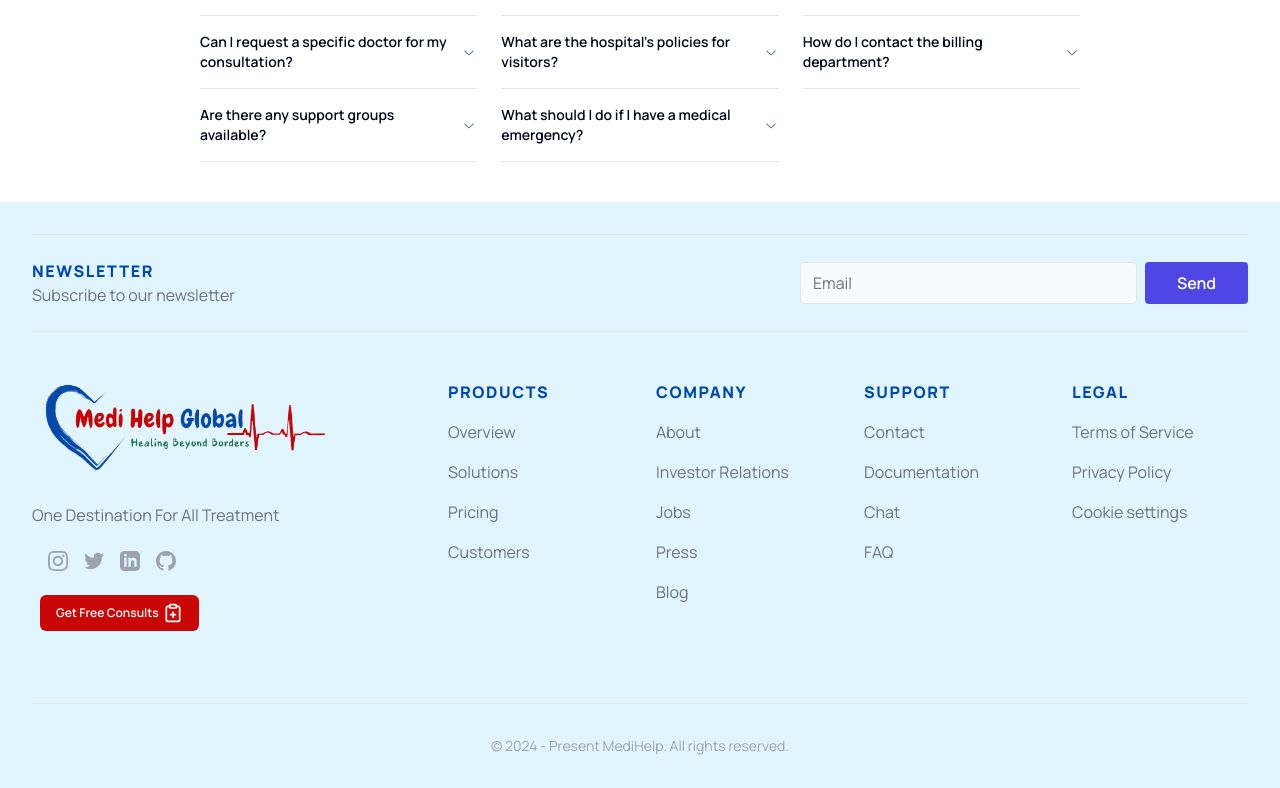
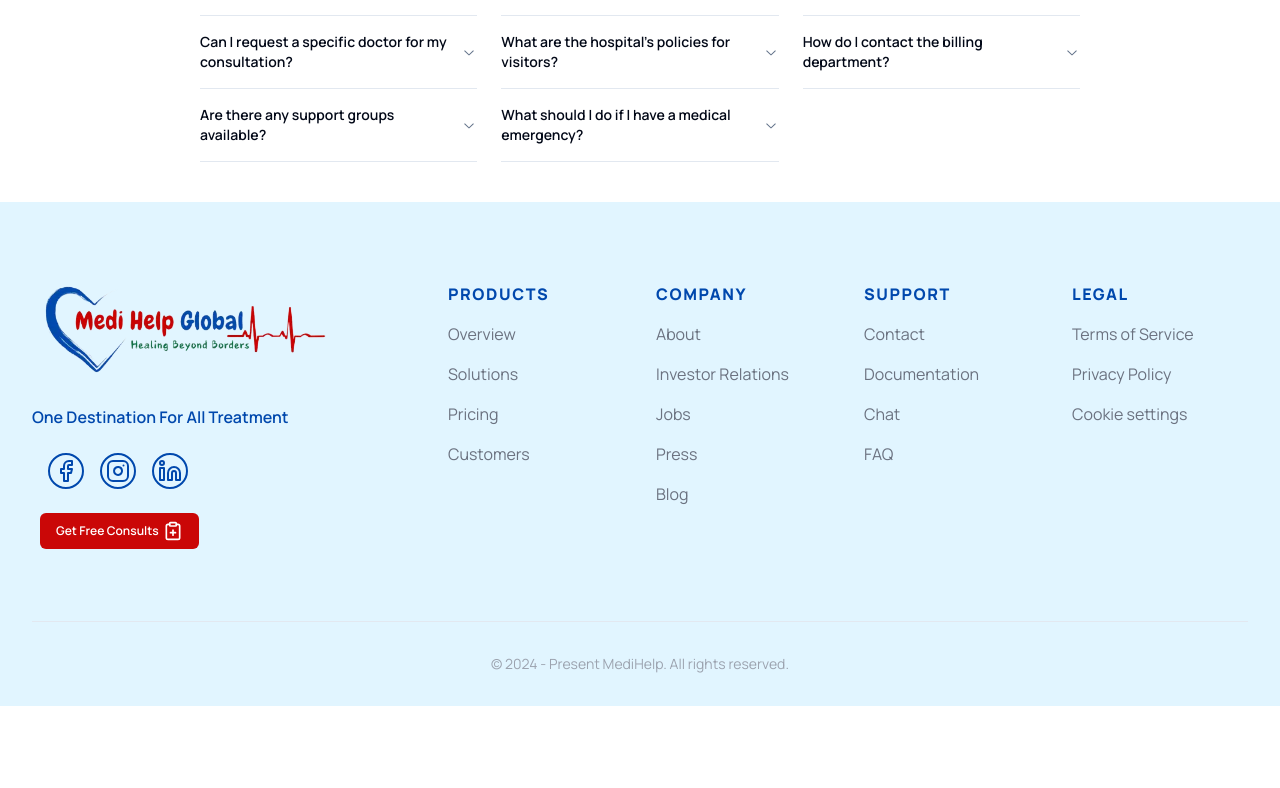
Before and after one commit to Akshat-Digitalalig/medi-help, a Next.js app: page / in a window 1280 px wide. Shown: the part 4508-5296 px from the top of the page. After the commit the page ends 5214 px from the top, so only its background shows below. Built offline with nearby package versions, Linux system fonts and the light colour scheme.

Commit message:
Refactor form initialization in consult online page, update tab labels to title case, enhance UtilsBar with routing on item click, and improve hospital details display with new icons and layout adjustments.

```diff
--- a/src/app/consult-online/page.tsx
+++ b/src/app/consult-online/page.tsx
@@ -6,13 +6,13 @@ import { countryCityData, countryCodeData } from "@/lib/constant/unversal";
 const Page: React.FC = () => {
     const [countryCode, setCountryCode] = useState(countryCodeData["India"]);
     const [formData, setFormData] = useState({
-        name: 'narendra',
-        email: 'narendranishad59@gmail.com',
-        country: 'India',
-        city: 'Delhi',
-        phone: '21321323',
-        medicalProblem: '2321312',
-        ageOrDOB: '23232',
+        name: '',
+        email: '',
+        country: '',
+        city: '',
+        phone: '',
+        medicalProblem: '',
+        ageOrDOB: '',
     });
     const [files, setFiles] = useState<File[]>([]);
 
--- a/src/app/doctors/[slug]/page.tsx
+++ b/src/app/doctors/[slug]/page.tsx
@@ -77,9 +77,9 @@ export default function Page() {
                 </div>
                 <Tabs defaultValue="education" className="w-[400px] my-2 pb-10">
                     <TabsList className='bg-blue-600/20  mb-2'>
-                        <TabsTrigger  className='font-semibold' value="education">education</TabsTrigger>
-                        <TabsTrigger className='font-semibold' value="experience">experience</TabsTrigger>
-                        <TabsTrigger className='font-semibold' value="awards">awards</TabsTrigger>
+                        <TabsTrigger  className='font-semibold' value="education">Education</TabsTrigger>
+                        <TabsTrigger className='font-semibold' value="experience">Experience</TabsTrigger>
+                        <TabsTrigger className='font-semibold' value="awards">Awards</TabsTrigger>
                     </TabsList>
                     <TabsContent value="education">
                         <div>
--- a/src/components/Universal/Footer.tsx
+++ b/src/components/Universal/Footer.tsx
@@ -1,25 +1,13 @@
 import Image from 'next/image'
 import React from 'react'
 import GetFree from '../ui/GetFree'
+import { Facebook, Instagram, Linkedin } from 'lucide-react'
 
 export default function Footer() {
     return (
         <footer className="bg-[#E1F5FF] pt-4 sm:pt-6 lg:pt-8">
             <div className="mx-auto max-w-screen-2xl px-4 md:px-8">
-                <div className="flex flex-col items-center justify-between gap-2 border-b border-t py-6 md:flex-row">
-                    <div className="mb-3 text-center md:mb-0 md:text-left">
-                        <span className="font-bold uppercase tracking-widest text-myblue">Newsletter</span>
-                        <p className="text-gray-500">Subscribe to our newsletter</p>
-                    </div>
-
-                    <form className="flex w-full gap-2 md:max-w-md">
-                        <input placeholder="Email" className="w-full flex-1 rounded border bg-gray-50 px-3 py-2 text-gray-800 placeholder-gray-500 outline-none ring-indigo-300 transition duration-100 focus:ring" />
-
-                        <button className="inline-block rounded  px-8 py-2 text-center text-sm font-semibold text-white outline-none ring-indigo-300 transition duration-100 bg-indigo-600 focus-visible:ring active:bg-indigo-700 md:text-base">Send</button>
-                    </form>
-                </div>
             </div>
-
             <div className="pt-12">
                 <div className="mx-auto max-w-screen-2xl px-4 md:px-8">
                     <div className="mb-16 grid grid-cols-2 gap-12 md:grid-cols-4 lg:grid-cols-6 lg:gap-8">
@@ -34,33 +22,23 @@ export default function Footer() {
 
 
 
-                            <p className="mb-6 text-gray-500 sm:pr-8">One Destination For All Treatment</p>
+                            <p className="mb-6 text-myblue font-semibold sm:pr-8">One Destination For All Treatment</p>
 
 
                             <div className="flex gap-4 pl-4">
-                                <a href="#" target="_blank" className="text-gray-400 transition duration-100 hover:text-gray-500 active:text-gray-600">
-                                    <svg className="h-5 w-5" width="24" height="24" viewBox="0 0 24 24" fill="currentColor" xmlns="http://www.w3.org/2000/svg">
-                                        <path d="M12 2.163c3.204 0 3.584.012 4.85.07 3.252.148 4.771 1.691 4.919 4.919.058 1.265.069 1.645.069 4.849 0 3.205-.012 3.584-.069 4.849-.149 3.225-1.664 4.771-4.919 4.919-1.266.058-1.644.07-4.85.07-3.204 0-3.584-.012-4.849-.07-3.26-.149-4.771-1.699-4.919-4.92-.058-1.265-.07-1.644-.07-4.849 0-3.204.013-3.583.07-4.849.149-3.227 1.664-4.771 4.919-4.919 1.266-.057 1.645-.069 4.849-.069zm0-2.163c-3.259 0-3.667.014-4.947.072-4.358.2-6.78 2.618-6.98 6.98-.059 1.281-.073 1.689-.073 4.948 0 3.259.014 3.668.072 4.948.2 4.358 2.618 6.78 6.98 6.98 1.281.058 1.689.072 4.948.072 3.259 0 3.668-.014 4.948-.072 4.354-.2 6.782-2.618 6.979-6.98.059-1.28.073-1.689.073-4.948 0-3.259-.014-3.667-.072-4.947-.196-4.354-2.617-6.78-6.979-6.98-1.281-.059-1.69-.073-4.949-.073zm0 5.838c-3.403 0-6.162 2.759-6.162 6.162s2.759 6.163 6.162 6.163 6.162-2.759 6.162-6.163c0-3.403-2.759-6.162-6.162-6.162zm0 10.162c-2.209 0-4-1.79-4-4 0-2.209 1.791-4 4-4s4 1.791 4 4c0 2.21-1.791 4-4 4zm6.406-11.845c-.796 0-1.441.645-1.441 1.44s.645 1.44 1.441 1.44c.795 0 1.439-.645 1.439-1.44s-.644-1.44-1.439-1.44z" />
-                                    </svg>
+                                <a href="#" target="_blank" className="text-myblue border-myblue rounded-full p-1 border-2 transition duration-100 hover:text-blue-500 active:text-blue-600">
+                                <Facebook />
                                 </a>
 
-                                <a href="#" target="_blank" className="text-gray-400 transition duration-100 hover:text-gray-500 active:text-gray-600">
-                                    <svg className="h-5 w-5" width="24" height="24" viewBox="0 0 24 24" fill="currentColor" xmlns="http://www.w3.org/2000/svg">
-                                        <path d="M24 4.557c-.883.392-1.832.656-2.828.775 1.017-.609 1.798-1.574 2.165-2.724-.951.564-2.005.974-3.127 1.195-.897-.957-2.178-1.555-3.594-1.555-3.179 0-5.515 2.966-4.797 6.045-4.091-.205-7.719-2.165-10.148-5.144-1.29 2.213-.669 5.108 1.523 6.574-.806-.026-1.566-.247-2.229-.616-.054 2.281 1.581 4.415 3.949 4.89-.693.188-1.452.232-2.224.084.626 1.956 2.444 3.379 4.6 3.419-2.07 1.623-4.678 2.348-7.29 2.04 2.179 1.397 4.768 2.212 7.548 2.212 9.142 0 14.307-7.721 13.995-14.646.962-.695 1.797-1.562 2.457-2.549z" />
-                                    </svg>
+                                <a href="#" target="_blank" className="text-myblue border-myblue rounded-full p-1 border-2 transition duration-100 hover:text-blue-500 active:text-blue-600">
+                                <Instagram />
                                 </a>
 
-                                <a href="#" target="_blank" className="text-gray-400 transition duration-100 hover:text-gray-500 active:text-gray-600">
-                                    <svg className="h-5 w-5" width="24" height="24" viewBox="0 0 24 24" fill="currentColor" xmlns="http://www.w3.org/2000/svg">
-                                        <path d="M19 0h-14c-2.761 0-5 2.239-5 5v14c0 2.761 2.239 5 5 5h14c2.762 0 5-2.239 5-5v-14c0-2.761-2.238-5-5-5zm-11 19h-3v-11h3v11zm-1.5-12.268c-.966 0-1.75-.79-1.75-1.764s.784-1.764 1.75-1.764 1.75.79 1.75 1.764-.783 1.764-1.75 1.764zm13.5 12.268h-3v-5.604c0-3.368-4-3.113-4 0v5.604h-3v-11h3v1.765c1.396-2.586 7-2.777 7 2.476v6.759z" />
-                                    </svg>
+                                <a href="#" target="_blank" className="text-myblue border-myblue rounded-full p-1 border-2 transition duration-100 hover:text-blue-500 active:text-blue-600">
+                                <Linkedin />
                                 </a>
 
-                                <a href="#" target="_blank" className="text-gray-400 transition duration-100 hover:text-gray-500 active:text-gray-600">
-                                    <svg className="h-5 w-5" width="24" height="24" viewBox="0 0 24 24" fill="currentColor" xmlns="http://www.w3.org/2000/svg">
-                                        <path d="M12 0c-6.626 0-12 5.373-12 12 0 5.302 3.438 9.8 8.207 11.387.599.111.793-.261.793-.577v-2.234c-3.338.726-4.033-1.416-4.033-1.416-.546-1.387-1.333-1.756-1.333-1.756-1.089-.745.083-.729.083-.729 1.205.084 1.839 1.237 1.839 1.237 1.07 1.834 2.807 1.304 3.492.997.107-.775.418-1.305.762-1.604-2.665-.305-5.467-1.334-5.467-5.931 0-1.311.469-2.381 1.236-3.221-.124-.303-.535-1.524.117-3.176 0 0 1.008-.322 3.301 1.23.957-.266 1.983-.399 3.003-.404 1.02.005 2.047.138 3.006.404 2.291-1.552 3.297-1.23 3.297-1.23.653 1.653.242 2.874.118 3.176.77.84 1.235 1.911 1.235 3.221 0 4.609-2.807 5.624-5.479 5.921.43.372.823 1.102.823 2.222v3.293c0 .319.192.694.801.576 4.765-1.589 8.199-6.086 8.199-11.386 0-6.627-5.373-12-12-12z" />
-                                    </svg>
-                                </a>
+
                             </div>
                             <div className='w-fit my-2 pt-4'> <GetFree /></div>
 
--- a/src/components/Universal/UtilsBar.tsx
+++ b/src/components/Universal/UtilsBar.tsx
@@ -13,11 +13,12 @@ import { hospitalData } from "@/lib/constant/Hospital"
 import { Search } from 'lucide-react';
 import Image from 'next/image';
 import { DialogTitle } from '@radix-ui/react-dialog';
+import { useRouter } from 'next/navigation';
 
 export default function UtilsBar() {
     const [isCommandOpen, setIsCommandOpen] = useState(false);
     const [searchResults, setSearchResults] = useState(hospitalData);
-
+    const router = useRouter();
     const handleSearch = (query: string) => {
         if (!query) {
             setSearchResults(hospitalData);
@@ -45,14 +46,17 @@ export default function UtilsBar() {
                     </button>
                     <Command>
                     <CommandDialog open={isCommandOpen} onOpenChange={setIsCommandOpen}>
-                    <DialogTitle>Search</DialogTitle>
+                    <DialogTitle> </DialogTitle>
                         <CommandInput placeholder="Search Hospitals, Doctors, Treatment, etc..." onValueChange={handleSearch} />
                         <CommandList>
                             {searchResults.length > 0 ? (
                                 <CommandGroup heading='Search Results'>
                                     {searchResults.map((hospital, index) => (
-                                        <CommandItem key={index}>
-                                            <ListItems img={hospital.mainImage} name={hospital.name} location={hospital.address.city} />
+                                        <CommandItem  key={index} className='cursor-pointer'>
+                                            <ListItems onClick={() => [
+                                                router.push(`/hospitals/${hospital.id}`),
+                                                setIsCommandOpen(false)
+                                            ]} img={hospital.mainImage} name={hospital.name} location={hospital.address.city} />
                                         </CommandItem>
                                     ))}
                                 </CommandGroup>
@@ -67,17 +71,16 @@ export default function UtilsBar() {
         </div>
     )
 }
-
-
 interface ListItemsProps {
     img: string;
     name: string;
     location: string;
+    onClick: () => void;
 }
 
-const ListItems: React.FC<ListItemsProps> = ({ img, name, location }) => {
+const ListItems: React.FC<ListItemsProps> = ({ img, name, location, onClick }) => {
     return (
-        <div className='flex gap-x-2'>
+        <div className='flex gap-x-2' onClick={onClick}>
             <div>
                 <Image src={img} alt='img' className='rounded-lg' height={70} width={70} />
             </div>
```
Also changed, not shown: src/app/hospitals/[slug]/page.tsx (+35 -14 lines).
